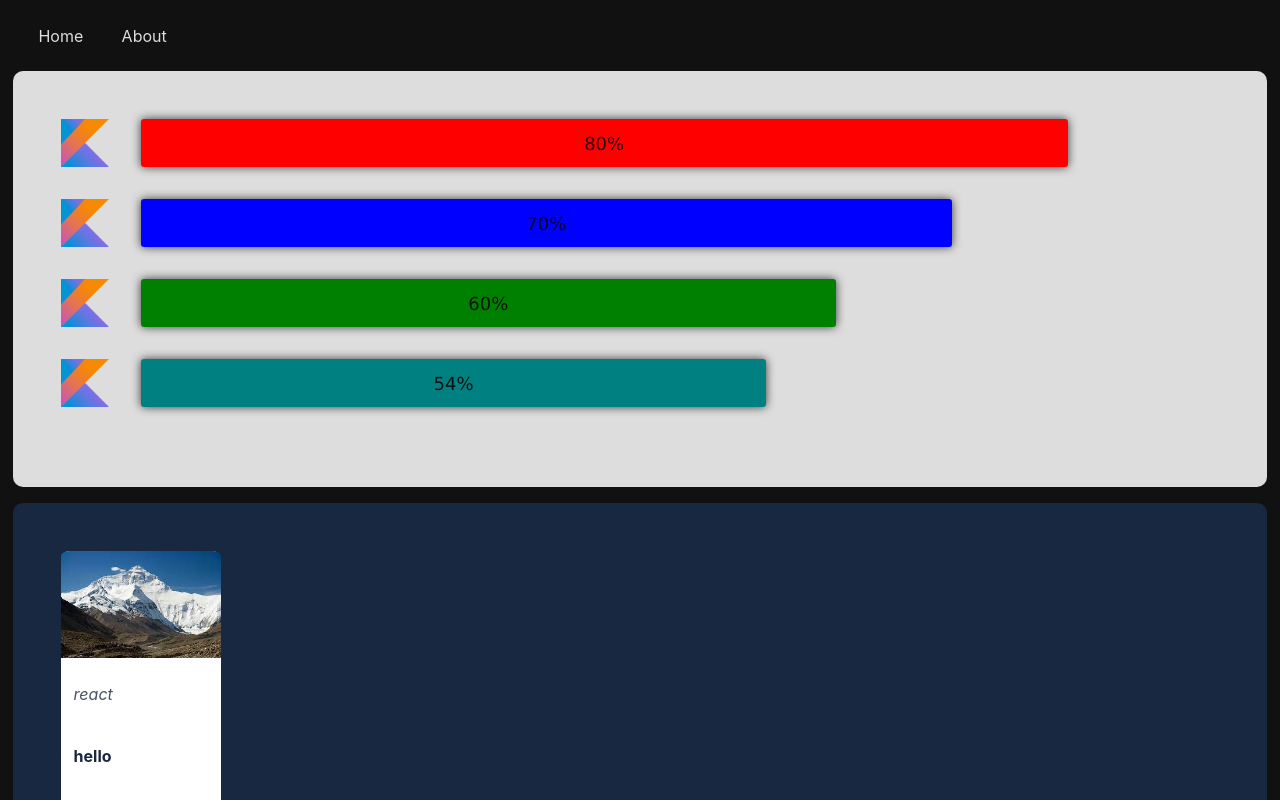
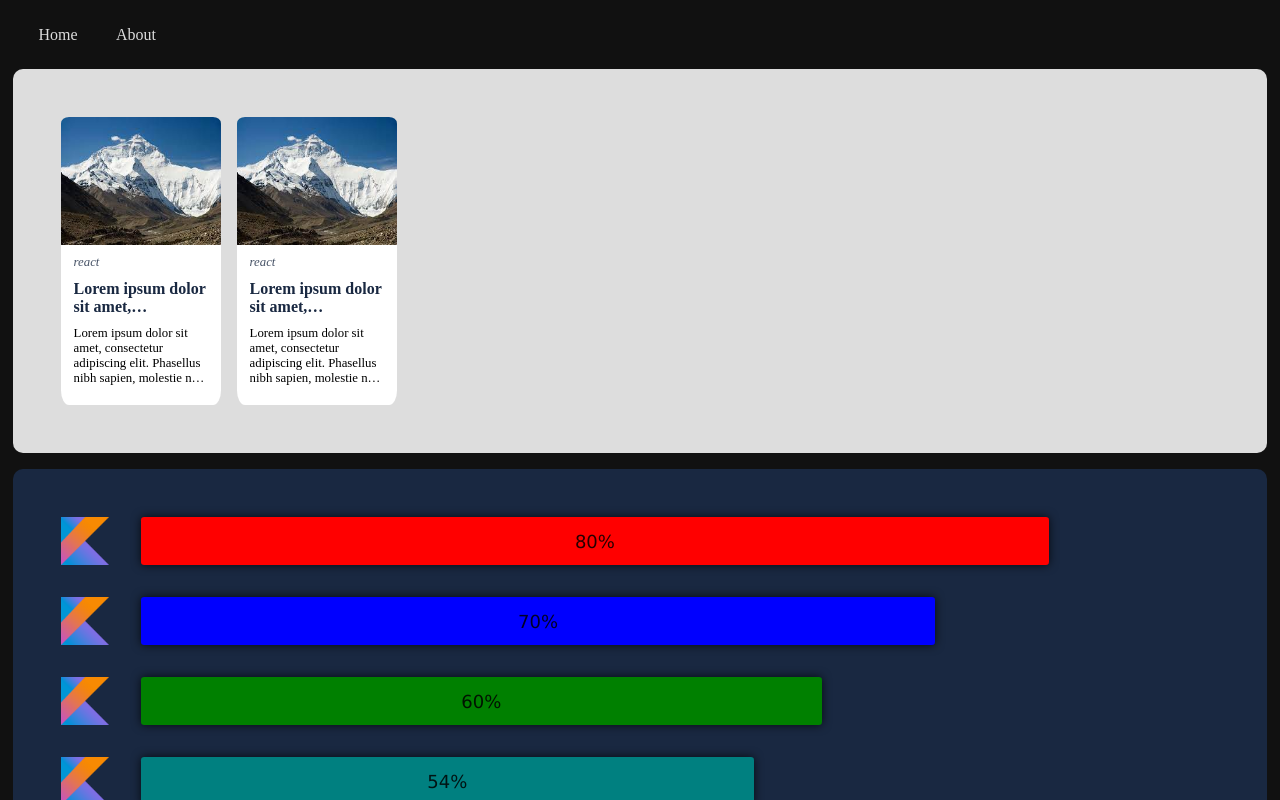
Before and after one commit to codemonckey/Isaac-Dessert-Portfolio, a Next.js app in the folder frontend/coffee-shoppe/: page /about in a window 1280 px wide. Shown: the top 800 px of the page. Built offline with nearby package versions, Linux system fonts and the light colour scheme.

Commit message:
componentanize Experience Bar

```diff
--- a/frontend/coffee-shoppe/components/ExperienceBar.jsx
+++ b/frontend/coffee-shoppe/components/ExperienceBar.jsx
@@ -11,11 +11,11 @@ const experienceData =[{"image":"icons/Kotlin_Icon.svg.png","color":"red","width
 
     export const ExperienceBar = () => {
         return (
-            <div>
+            <div className={bars.flexContainer}>
                 {experienceData.map(function(d, idx){
                     const [animated, setAnimated] = useState(false);
 
-                    return (<div className={styles.skillSet} key={d.key}>
+                    return (<div className={styles.skillSet} key={idx}>
                         <div
                             onMouseEnter={() => setAnimated(() => true)}
                             onAnimationEnd={() => setAnimated(() => false)}>
--- a/frontend/coffee-shoppe/components/ProjectsBar.jsx
+++ b/frontend/coffee-shoppe/components/ProjectsBar.jsx
@@ -1,17 +1,20 @@
 import React from 'react';
 import styles from '../styles/ProjectBar.module.css'
 
-const experienceData =[{"image":"pics/download.jpeg","topic":"react","header":"hello","text":"this is about..."}];
+const experienceData =[{"image":"pics/download.jpeg","topic":"react","header":"Lorem ipsum dolor sit amet, consectetur adipiscing elit.",
+"text":"Lorem ipsum dolor sit amet, consectetur adipiscing elit. Phasellus nibh sapien, molestie non hendrerit eget, interdum ac nibh. Nam pellentesque ante vitae finibus blandit. Vestibulum ante ipsum"},
+{"image":"pics/download.jpeg","topic":"react","header":"Lorem ipsum dolor sit amet, consectetur adipiscing elit.",
+"text":"Lorem ipsum dolor sit amet, consectetur adipiscing elit. Phasellus nibh sapien, molestie non hendrerit eget, interdum ac nibh. Nam pellentesque ante vitae finibus blandit. Vestibulum ante ipsum"}];
 
 export const ProjectsBar = () => {
     return (
-        <div>
+        <div className={styles.cardContainer}>
             {experienceData.map(function(d, idx){
-                    return (<div className={styles.projectCard} key={d.key}>
+                    return (<div className={styles.projectCard} key={idx}>
                             <img className={styles.cardImages} src={d.image} />
                             <p className={styles.topic}>{d.topic}</p>
                             <p className={styles.header}>{d.header}</p>
-                            <p>{d.text}</p>
+                            <p className={styles.text}>{d.text}</p>
                         </div>)
                 })}
         </div>
--- a/frontend/coffee-shoppe/pages/about.js
+++ b/frontend/coffee-shoppe/pages/about.js
@@ -10,10 +10,10 @@ function about() {
             <Navbar/>
                 <div className={styles.container}>
                     <div className={styles.odds}>
-                        <ExperienceBar/>
+                        <Projects/>
                     </div>
                     <div className={styles.evens}>
-                        <Projects/>
+                        <ExperienceBar/>
                     </div>
                     <div className={styles.odds}>
 
--- a/frontend/coffee-shoppe/styles/Bars.module.css
+++ b/frontend/coffee-shoppe/styles/Bars.module.css
@@ -1,3 +1,9 @@
+
+  .flexContainer {
+    display: flex;
+    flex-direction: column;
+    width: 98%
+  }
 
   .bar {
     animation: createBar 3s;
--- a/frontend/coffee-shoppe/styles/Home.module.css
+++ /dev/null
@@ -1,116 +0,0 @@
-.container {
-  padding: 0 2rem;
-}
-
-.main {
-  min-height: 100vh;
-  padding: 4rem 0;
-  flex: 1;
-  display: flex;
-  flex-direction: column;
-  justify-content: center;
-  align-items: center;
-}
-
-.footer {
-  display: flex;
-  flex: 1;
-  padding: 2rem 0;
-  border-top: 1px solid #eaeaea;
-  justify-content: center;
-  align-items: center;
-}
-
-.footer a {
-  display: flex;
-  justify-content: center;
-  align-items: center;
-  flex-grow: 1;
-}
-
-.title a {
-  color: #0070f3;
-  text-decoration: none;
-}
-
-.title a:hover,
-.title a:focus,
-.title a:active {
-  text-decoration: underline;
-}
-
-.title {
-  margin: 0;
-  line-height: 1.15;
-  font-size: 4rem;
-}
-
-.title,
-.description {
-  text-align: center;
-}
-
-.description {
-  margin: 4rem 0;
-  line-height: 1.5;
-  font-size: 1.5rem;
-}
-
-.code {
-  background: #fafafa;
-  border-radius: 5px;
-  padding: 0.75rem;
-  font-size: 1.1rem;
-  font-family: Menlo, Monaco, Lucida Console, Liberation Mono, DejaVu Sans Mono,
-    Bitstream Vera Sans Mono, Courier New, monospace;
-}
-
-.grid {
-  display: flex;
-  align-items: center;
-  justify-content: center;
-  flex-wrap: wrap;
-  max-width: 800px;
-}
-
-.card {
-  margin: 1rem;
-  padding: 1.5rem;
-  text-align: left;
-  color: inherit;
-  text-decoration: none;
-  border: 1px solid #eaeaea;
-  border-radius: 10px;
-  transition: color 0.15s ease, border-color 0.15s ease;
-  max-width: 300px;
-}
-
-.card:hover,
-.card:focus,
-.card:active {
-  color: #0070f3;
-  border-color: #0070f3;
-}
-
-.card h2 {
-  margin: 0 0 1rem 0;
-  font-size: 1.5rem;
-}
-
-.card p {
-  margin: 0;
-  font-size: 1.25rem;
-  line-height: 1.5;
-}
-
-.logo {
-  height: 1em;
-  margin-left: 0.5rem;
-}
-
-@media (max-width: 600px) {
-  .grid {
-    width: 100%;
-    flex-direction: column;
-  }
-}
--- a/frontend/coffee-shoppe/styles/Panels.module.css
+++ b/frontend/coffee-shoppe/styles/Panels.module.css
@@ -9,8 +9,6 @@
          -o-animation: fadein 3s; /* Opera < 12.1 */
             animation: fadein 3s;
     border-radius: 10px;
-    display: flex;
-    flex-direction: column;
 }
 
 .evens {
--- a/frontend/coffee-shoppe/styles/ProjectBar.module.css
+++ b/frontend/coffee-shoppe/styles/ProjectBar.module.css
@@ -1,7 +1,7 @@
 .projectCard {
     display: flex;
     flex-direction: column;
-    row-gap: 10px;
+    gap: 10px;
     height: 18em;
     width: 10em;
     border-radius: 5%;
@@ -10,7 +10,7 @@
 
 }
 .projectCard:hover {
-    transform: scale(1.05); /* (150% zoom - Note: if the zoom is too large, it will go outside of the viewport) */
+    transform: scale(1.05);
     cursor: pointer;
 }
 
@@ -25,15 +25,48 @@
     position: relative;
     left: 8%;
     color: #192841;
-    font-size: 8;
+    font-size: .8em;
     font-style: oblique;
     opacity: 80%;
+
+    margin-block-start: 0;
+    margin-block-end: 0;
+    width:84%;
 }
 
 .header {
     position: relative;
     left: 8%;
     color: #192841;
-    font-size: 11;
+    font-size: 1em;
     font-weight: bold;
+    margin-block-start: 0;
+    margin-block-end: 0;
+    width:84%;
+    overflow: hidden;
+    text-overflow: ellipsis;
+    display: -webkit-box;
+    -webkit-box-orient: vertical;
+    -webkit-line-clamp: 2;
 }
+
+.text {
+    position: relative;
+    left: 8%;
+    width:84%;
+    font-size: .8em;
+    margin-block-start: 0;
+    margin-block-end: 0;
+    overflow: hidden;
+    text-overflow: ellipsis;
+    display: -webkit-box;
+    -webkit-box-orient: vertical;
+    -webkit-line-clamp: 4;
+}
+
+.cardContainer {
+    display: flex;
+    flex-direction: row;
+    flex-wrap: wrap;
+    gap: 1em;
+}
--- a/frontend/coffee-shoppe/styles/globals.css
+++ b/frontend/coffee-shoppe/styles/globals.css
@@ -2,8 +2,6 @@ html,
 body {
   padding: 0;
   margin: 0;
-  font-family: -apple-system, BlinkMacSystemFont, Segoe UI, Roboto, Oxygen,
-    Ubuntu, Cantarell, Fira Sans, Droid Sans, Helvetica Neue, sans-serif;
   background-color: #111111;
   }
 
```
